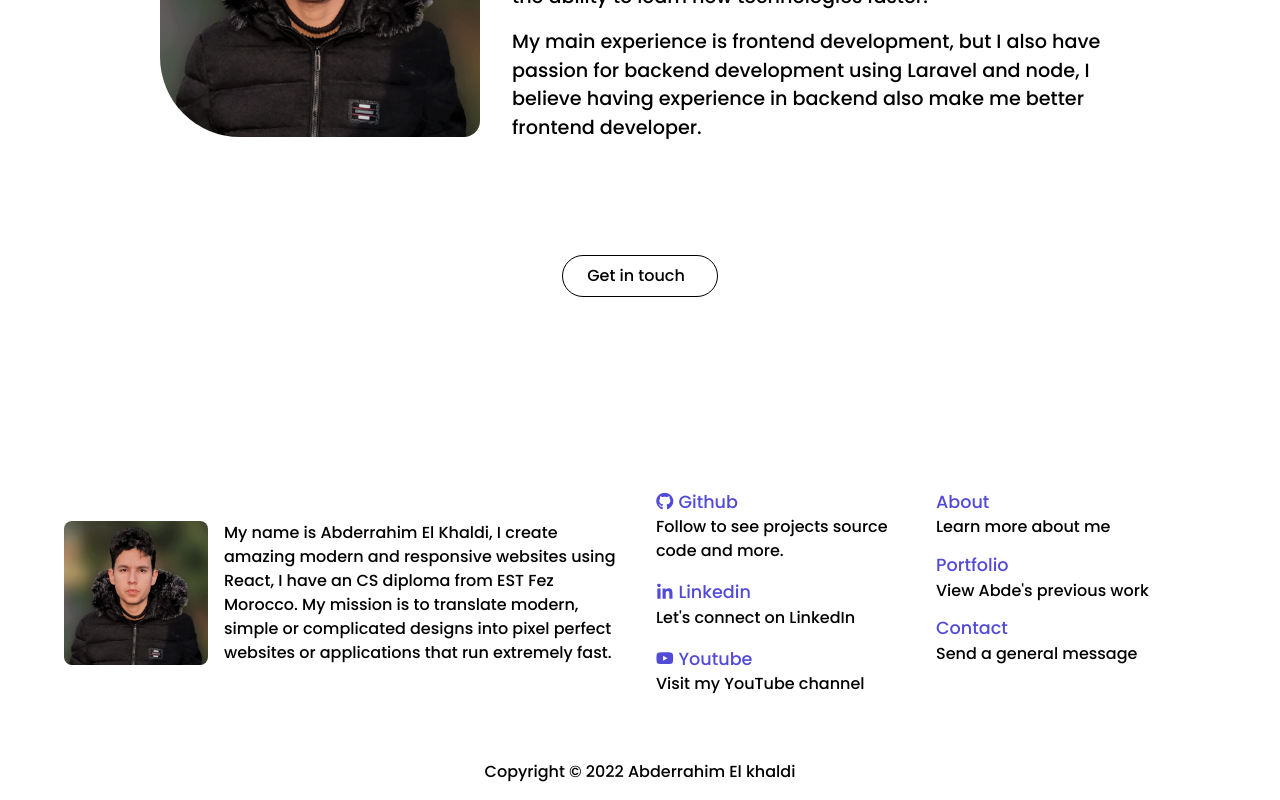
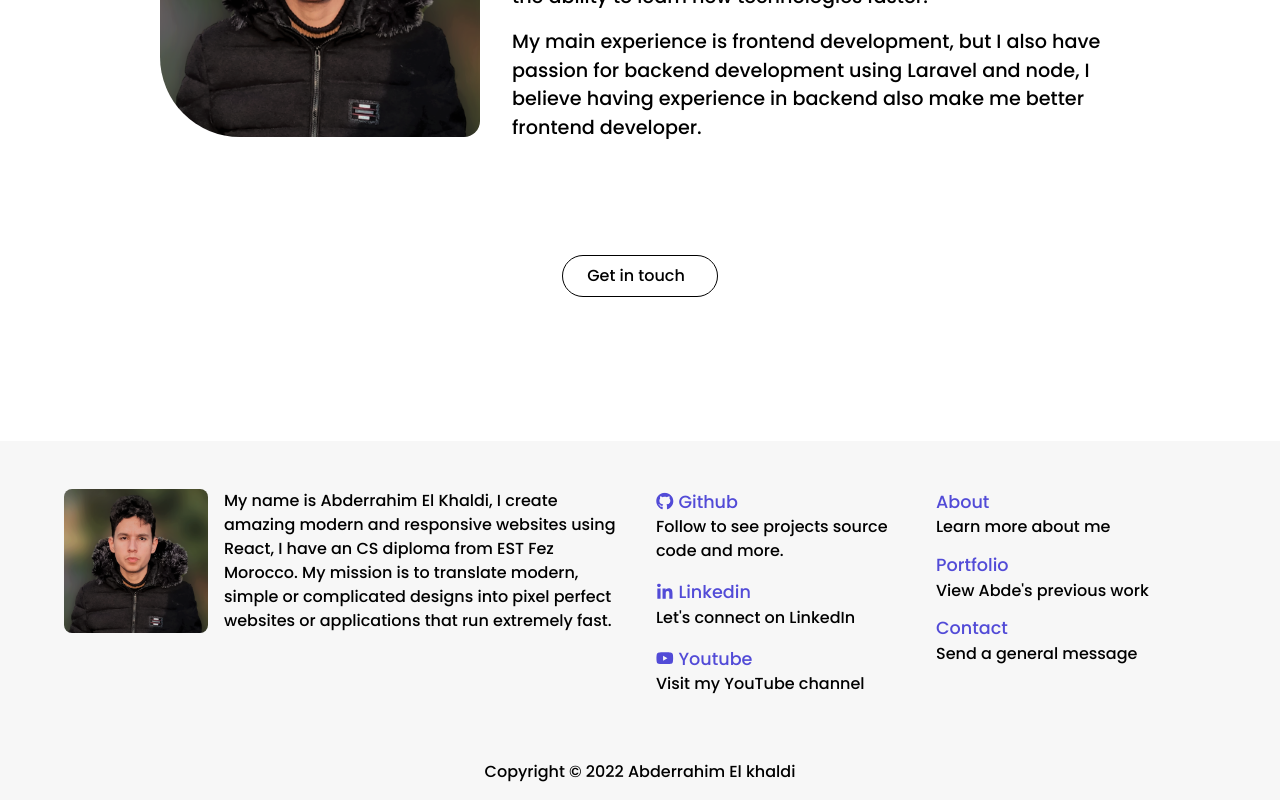
Before and after one commit to devkhaldi/portfolio, a React (Create React App) app: page /about in a window 1280 px wide. Shown: the part 417-1217 px from the top of the page. Built offline with nearby package versions, Linux system fonts and the light colour scheme.

Commit message:
fix footer margin

```diff
--- a/src/components/Footer.css
+++ b/src/components/Footer.css
@@ -9,6 +9,7 @@ footer {
   display: flex;
   flex-direction: column;
   position: relative;
+  background: rgba(0,0,0,0.03);
 }
 
 footer .ellipse1 {
@@ -48,6 +49,7 @@ footer .about {
   display: flex;
   flex: 2;
   padding: 0 1rem;
+  margin: 0;
 }
 
 footer .about img {
```
